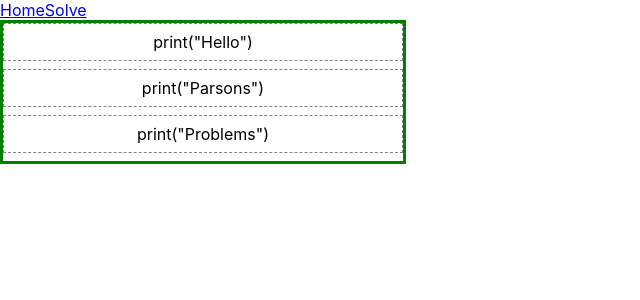
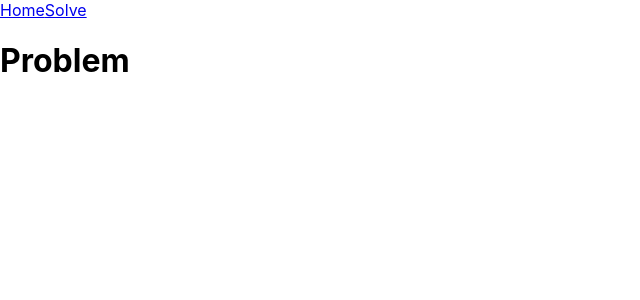
Before and after one commit to HiruNya/Parsons-Tool, a React (Create React App) app in the folder parsons-tool-frontend/: page / in a window 1280 px wide. Shown: the top 300 px of the page, without its empty margins (0-640 px from the left). Built offline with nearby package versions, Linux system fonts and the light colour scheme.

Commit message:
Fix up routing to be more consistent

```diff
--- a/parsons-tool-frontend/src/App.js
+++ b/parsons-tool-frontend/src/App.js
@@ -10,8 +10,8 @@ function App() {
     <>
       <Routes>
         <Route path="/" element={<PageLayout />}>
-          <Route index element={<ProblemEvaluation />} />
-          <Route path="problems" element={<ProblemInfoCard />} />
+          <Route index element={<ProblemInfoCard />} />
+          <Route path="problems" element={<ProblemEvaluation />} />
         </Route>
       </Routes>
     </>
```
